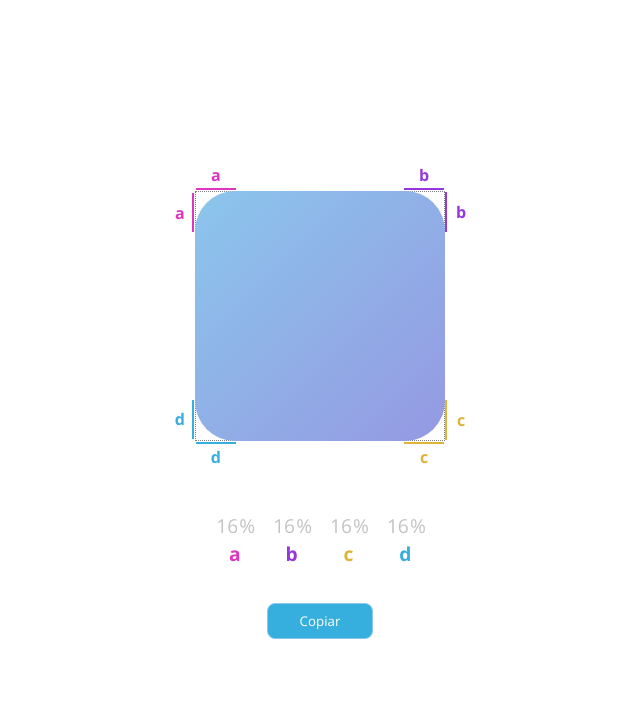
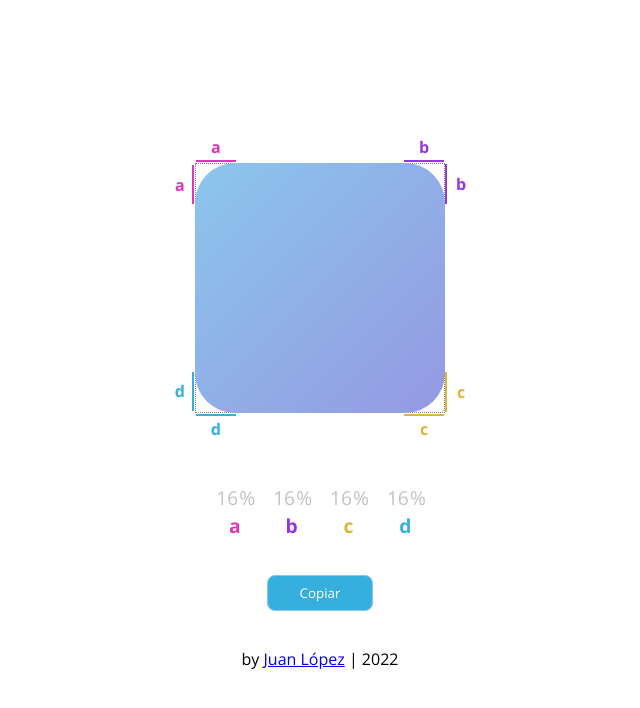
Before and after one commit to Lopez089/Border-Radius-Previewer, a React (Vite) app: page / in a window 1280 px wide. Shown: the top 708 px of the page, without its empty margins (320-960 px from the left). Built offline with nearby package versions, Linux system fonts and the light colour scheme.

Commit message:
feat: create component footer

```diff
--- a/src/App.jsx
+++ b/src/App.jsx
@@ -3,7 +3,8 @@ import { useBorderRadius } from './hooks/useBorderRadius'
 import {
   Layout,
   BoxSquare,
-  WrapFrom
+  WrapFrom,
+  Footer
 } from './components/index'
 
 const App = () => {
@@ -14,6 +15,9 @@ const App = () => {
     <Layout>
       <BoxSquare border={border} message={message} />
       <WrapFrom border={border} setBorder={setBorder} setMessage={setMessage} />
+      <Footer>
+        by <a href="https://www.linkedin.com/in/juanlopezaragon/" target="_blank" rel="noreferrer" >Juan López</a> | 2022
+      </Footer>
     </Layout>
   )
 }
--- /dev/null
+++ b/src/components/footer.jsx
@@ -0,0 +1,5 @@
+import styled from 'styled-components'
+
+export const Footer = styled.footer`
+
+`
--- a/src/components/index.js
+++ b/src/components/index.js
@@ -12,6 +12,7 @@ import { Input } from './input'
 import { Button } from './button'
 import { BoxSquare } from './boxSquare'
 import { WrapFrom } from './wrapForm'
+import { Footer } from './footer'
 
 export {
   Layout,
@@ -27,5 +28,6 @@ export {
   Input,
   Button,
   BoxSquare,
-  WrapFrom
+  WrapFrom,
+  Footer
 }
```
